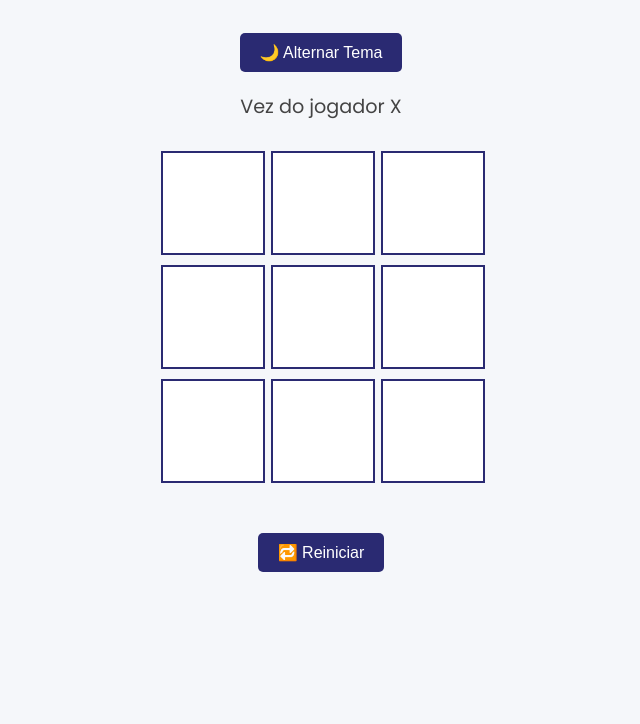
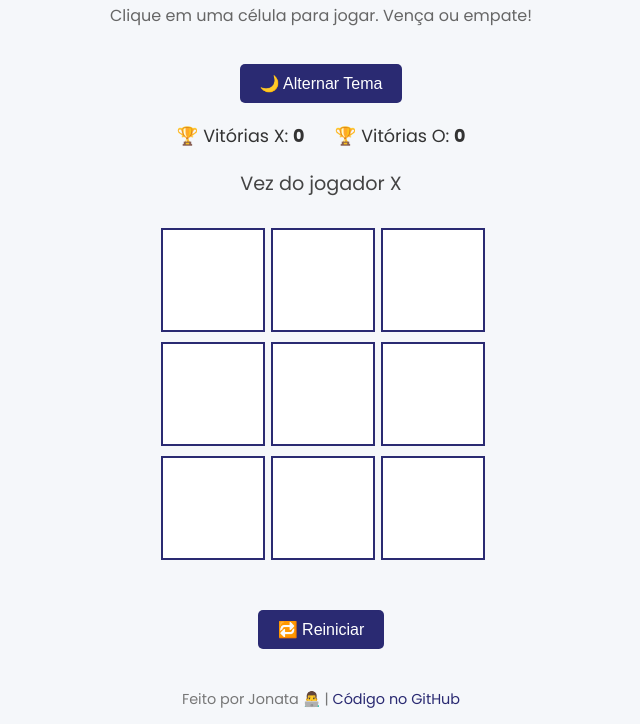
Before and after one commit to jonhtxt/jogo-da-velha, a plain HTML site: page index.html in a window 1280 px wide. Shown: the part 124-848 px from the top of the page, without its empty margins (319-959 px from the left). Before the commit the page ends 800 px from the top, so only its background shows below. Drawn offline with Linux system fonts and the light colour scheme.

Commit message:
Adiciona cabeçalho, placar e rodapé

```diff
--- a/index.html
+++ b/index.html
@@ -8,9 +8,17 @@
   <link rel="stylesheet" href="style.css" />
 </head>
 <body>
-  <h1>Jogo da Velha</h1>
+  <header>
+    <h1>Jogo da Velha 🎮</h1>
+    <p class="subtitulo">Clique em uma célula para jogar. Vença ou empate!</p>
+  </header>
 
   <button id="theme-toggle">🌙 Alternar Tema</button>
+
+  <div id="placar">
+    <span>🏆 Vitórias X: <strong id="placar-x">0</strong></span>
+    <span>🏆 Vitórias O: <strong id="placar-o">0</strong></span>
+  </div>
 
   <div id="status">Vez do jogador X</div>
 
@@ -28,6 +36,10 @@
 
   <button onclick="reiniciarJogo()">🔁 Reiniciar</button>
 
+  <footer>
+    <p>Feito por Jonata 👨‍💻 | <a href="https://github.com/jonhtxt/jogo-da-velha" target="_blank">Código no GitHub</a></p>
+  </footer>
+
   <script src="script.js"></script>
 </body>
 </html>
--- a/style.css
+++ b/style.css
@@ -78,3 +78,39 @@ body.dark-mode button {
   background-color: #444;
   color: #fff;
 }
+.subtitulo {
+  margin-top: -10px;
+  color: #666;
+  font-size: 1rem;
+}
+
+#placar {
+  margin: 20px auto;
+  display: flex;
+  justify-content: center;
+  gap: 30px;
+  font-size: 1.1rem;
+}
+
+footer {
+  margin-top: 40px;
+  font-size: 0.9rem;
+  color: #777;
+}
+
+footer a {
+  color: #2a2a72;
+  text-decoration: none;
+}
+
+footer a:hover {
+  text-decoration: underline;
+}
+
+body.dark-mode footer {
+  color: #aaa;
+}
+
+body.dark-mode footer a {
+  color: #7a9fff;
+}
```
